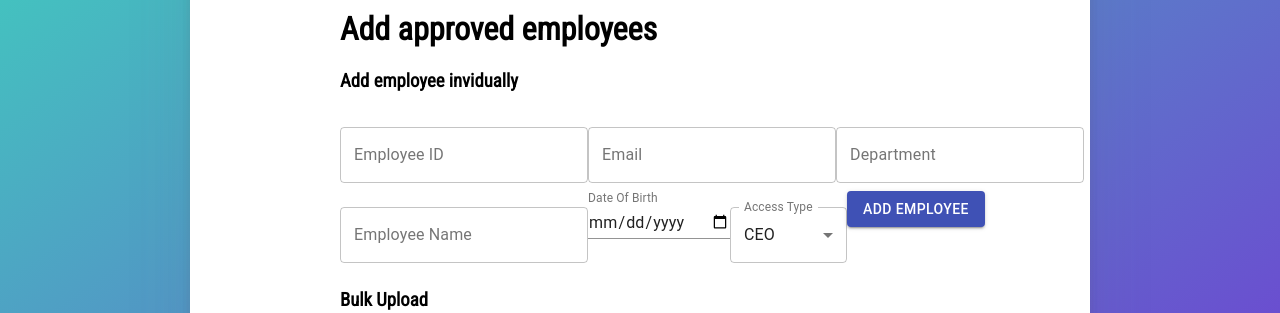
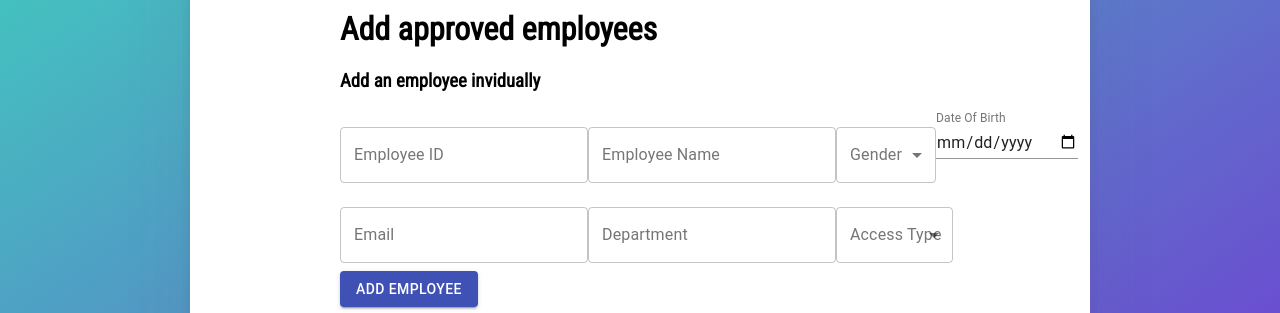
Before and after one commit to project-symi/frontend-symi, a Next.js app: page /admin in a window 1280 px wide. Both pictures are taken after a click on the element "Employees". Shown: the part 245-558 px from the top of the page. Built offline with nearby package versions, Linux system fonts and the light colour scheme.

Commit message:
added gender field

```diff
--- a/components/adminPage/EmployeeInput.js
+++ b/components/adminPage/EmployeeInput.js
@@ -20,9 +20,9 @@ class EmployeeInput extends React.Component {
       department: '',
       name: '',
       dateOfBirth: '',
-      type: '',
+      type: 'Select Type',
       gender: '',
-      formValidation: { employeeId: { isShown: false, message: '' }, email: { isShown: false, message: '' }, department: { isShown: false, message: '' }, name: { isShown: false, message: '' }, dateOfBirth: { isShown: false, message: '' }, type: { isShown: false, message: '' }},
+      formValidation: { employeeId: { isShown: false, message: '' }, email: { isShown: false, message: '' }, department: { isShown: false, message: '' }, name: { isShown: false, message: '' }, dateOfBirth: { isShown: false, message: '' }, type: { isShown: false, message: '' }, gender: { isShown: false, message: ''}},
     };
   }
 
@@ -34,7 +34,7 @@ class EmployeeInput extends React.Component {
     e.preventDefault();
     //callback from parent which executes POST api call to the backend
     // eslint-disable-next-line react/prop-types
-    const validation = formValidation({ employeeId: this.state.employeeId, email: this.state.email, department: this.state.department, name: this.state.name, dateOfBirth: this.state.department, type: this.state.type });
+    const validation = formValidation({ employeeId: this.state.employeeId, email: this.state.email, department: this.state.department, name: this.state.name, dateOfBirth: this.state.department, type: this.state.type, gender: this.state.gender });
     if (validation.result) {
       this.setState({ formValidation: validation.errors });
       return;
@@ -45,9 +45,10 @@ class EmployeeInput extends React.Component {
         department: this.state.department,
         name: this.state.name,
         dateOfBirth: this.state.dateOfBirth,
-        type: this.state.type
+        type: this.state.type,
+        gender: this.state.gender
       });
-      this.setState({ employeeId: '', email: '', department: '', name: '', dateOfBirth: '', type: '' });
+      this.setState({ employeeId: '', email: '', department: '', name: '', dateOfBirth: '', type: '', gender: '' });
     }
   };
 
@@ -77,7 +78,7 @@ class EmployeeInput extends React.Component {
     return (
       <div>
         <h1>Add approved employees</h1>
-        <h3>Add employee invidually</h3>
+        <h3>Add an employee invidually</h3>
         <form autoComplete='off'>
           <TextField
             error={this.state.formValidation.employeeId.isShown}
@@ -89,6 +90,49 @@ class EmployeeInput extends React.Component {
             variant="outlined"
             value={this.state.employeeId}
             onChange={this.handleInputChange}
+          />
+          <TextField
+            error={this.state.formValidation.name.isShown}
+            name="name"
+            id="outlined"
+            label="Employee Name"
+            helperText={this.state.formValidation.name.message}
+            margin="normal"
+            variant="outlined"
+            value={this.state.name}
+            onChange={this.handleInputChange}
+          />
+          <TextField
+            name='gender'
+            error={this.state.formValidation.gender.isShown}
+            id="outlined-select"
+            select
+            label="Gender"
+            value={this.state.gender}
+            onChange={this.handleInputChange}
+            helperText={this.state.formValidation.gender.message}
+            margin="normal"
+            variant="outlined"
+            SelectProps={{
+              native: true
+            }}
+          >
+            <option value=''></option>
+            <option value='ceo'>Female</option>
+            <option value='employee'>Male</option>
+          </TextField>
+          <TextField
+            name='dateOfBirth'
+            error={this.state.formValidation.dateOfBirth.isShown}
+            helperText={this.state.formValidation.dateOfBirth.message}
+            label="Date Of Birth"
+            onChange={this.handleInputChange}
+            id="date"
+            type="date"
+            value={this.state.dateOfBirth}
+            InputLabelProps={{
+              shrink: true,
+            }}
           />
           <TextField
             error={this.state.formValidation.email.isShown}
@@ -113,30 +157,6 @@ class EmployeeInput extends React.Component {
             onChange={this.handleInputChange}
           />
           <TextField
-            error={this.state.formValidation.name.isShown}
-            name="name"
-            id="outlined"
-            label="Employee Name"
-            helperText={this.state.formValidation.name.message}
-            margin="normal"
-            variant="outlined"
-            value={this.state.name}
-            onChange={this.handleInputChange}
-          />
-          <TextField
-            name='dateOfBirth'
-            error={this.state.formValidation.dateOfBirth.isShown}
-            helperText={this.state.formValidation.dateOfBirth.message}
-            label="Date Of Birth"
-            onChange={this.handleInputChange}
-            id="date"
-            type="date"
-            value={this.state.dateOfBirth}
-            InputLabelProps={{
-              shrink: true,
-            }}
-          />
-          <TextField
             name='type'
             error={this.state.formValidation.type.isShown}
             id="outlined-select-currency"
@@ -151,6 +171,7 @@ class EmployeeInput extends React.Component {
               native: true
             }}
           >
+            <option value=''></option>
             <option value='ceo'>CEO</option>
             <option value='employee'>Employee</option>
             <option value='admin'>Admin</option>
--- a/utils/utils.js
+++ b/utils/utils.js
@@ -9,26 +9,10 @@ const nameValidation = name => {
 };
 
 //TODO add more validation
-// const formValidation = ({ employeeId, email, department, name, dateOfBirth, type }) => {
-//   let errors = { result: false, errorMessages: [] };
-//   if (!employeeId || employeeId.length < 1) errors.errorMessages.push('an employee ID');
-//   if (!emailValidation(email)) errors.errorMessages.push('a valid email address');
-//   if (!department || department.length < 1) errors.errorMessages.push('a department');
-//   if (!nameValidation(name) || name.length < 1) errors.errorMessages.push('an employee name');
-//   if (!dateOfBirth || dateOfBirth.length < 1) errors.errorMessages.push('employee\'s date of birth (will be used as a default password)');
-//   if (!type) errors.errorMessages.push('an access type');
-//   if (errors.errorMessages.length < 1) {
-//     return { result: true, message: 'everything is OK' };
-//   }
-//   errors.errorMessages = errors.errorMessages.join(', ');
-//   return errors;
-// };
-
-
-const formValidation = ({ employeeId, email, department, name, dateOfBirth, type }) => {
+const formValidation = ({ employeeId, email, department, name, dateOfBirth, type, gender }) => {
   let errors = { result: false, errors: { employeeId: { isShown: false, message: '' }, email: { isShown: false, message: '' },
     department: { isShown: false, message: '' }, name: { isShown: false, message: '' },
-    dateOfBirth: { isShown: false, message: '' }, type: { isShown: false, message: '' }} };
+    dateOfBirth: { isShown: false, message: '' }, type: { isShown: false, message: '' }, gender: { isShown: false, message: ''}} };
   if (!employeeId || employeeId.length < 1) {
     errors.errors.employeeId.isShown = true;
     errors.errors.employeeId.message = 'A valid employee ID is required';
@@ -60,6 +44,11 @@ const formValidation = ({ employeeId, email, department, name, dateOfBirth, type
     errors.errors.type.message = 'A valid access type is required';
     errors.result = true;
   }
+  if (!gender) {
+    errors.errors.type.isShown = true;
+    errors.errors.type.message = 'Gender is required';
+    errors.result = true;
+  }
   return errors;
 };
 
```
